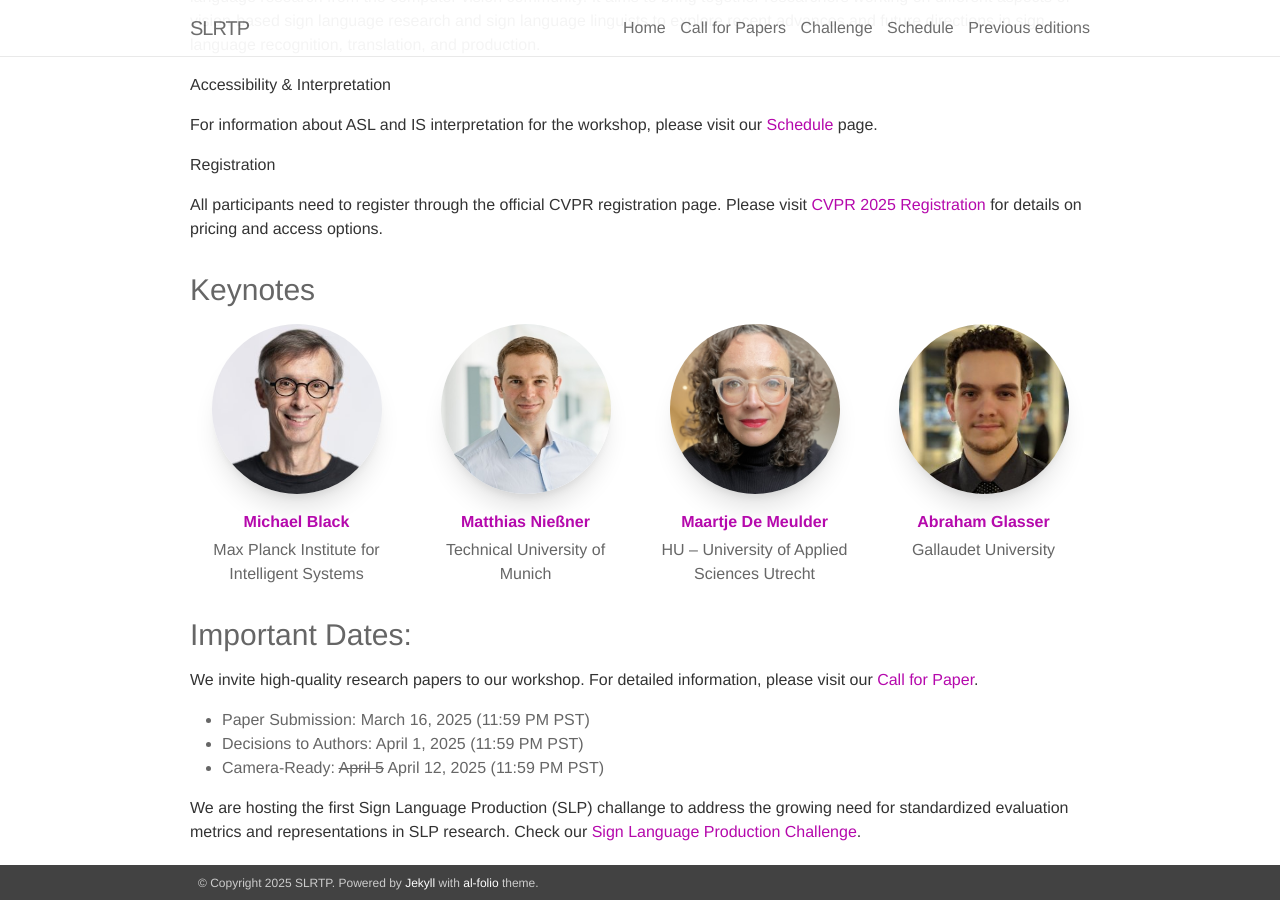
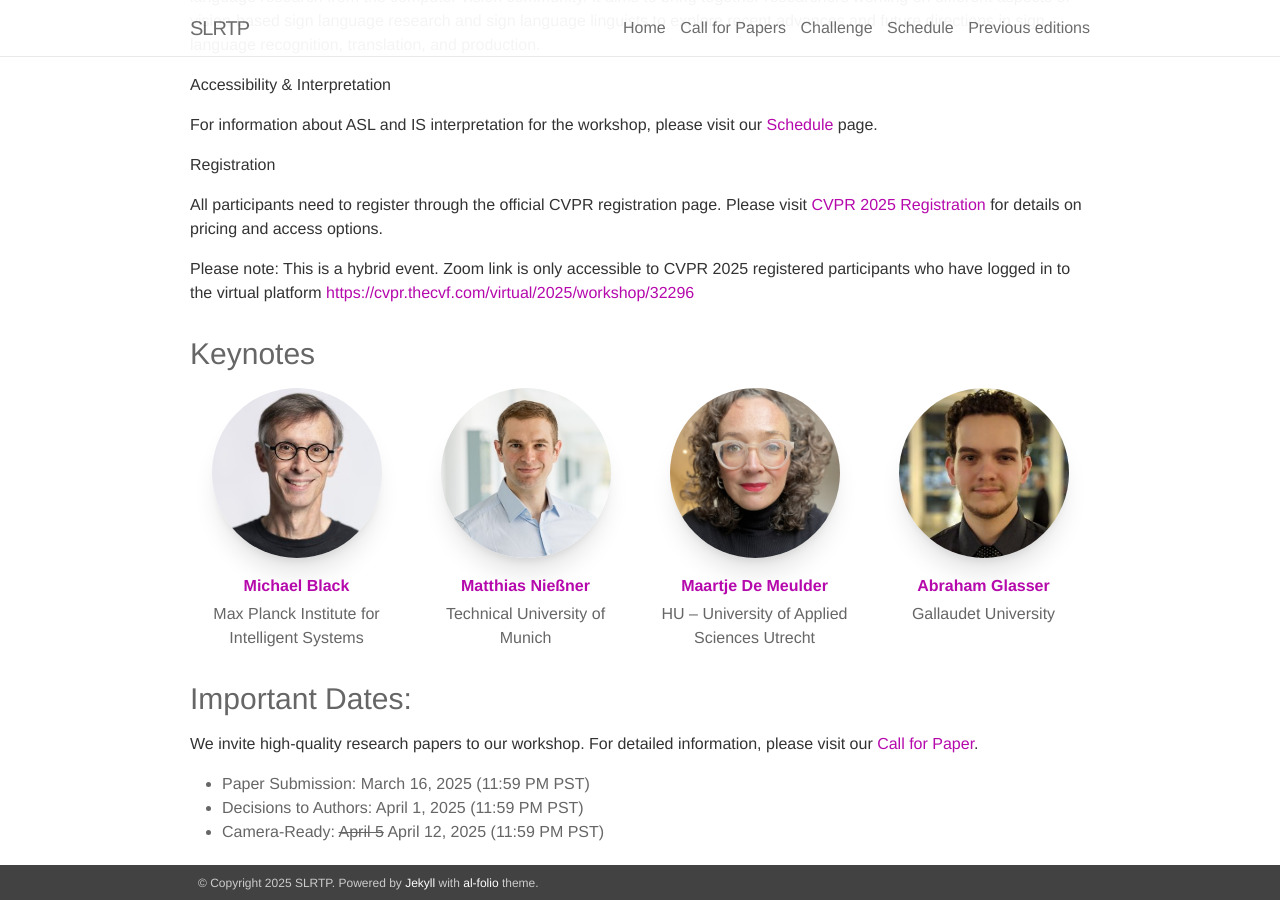
Before and after one commit to slrtpworkshop/slrtpworkshop.github.io, a Jekyll site: the page built from _pages/00_home.md, in a window 1280 px wide and 900 px high, scrolled down 599 px. Built offline with Jekyll 4.4.1, drawn with Linux system fonts in a browser that asks for light colours; nearby versions of some CDN libraries.

Commit message:
Update 00_home.md

```diff
--- a/_pages/00_home.md
+++ b/_pages/00_home.md
@@ -15,6 +15,8 @@ For information about ASL and IS interpretation for the workshop, please visit o
 **Registration**
 
 All participants need to register through the official CVPR registration page. Please visit [CVPR 2025 Registration](https://cvpr.thecvf.com/Conferences/2025/Pricing2) for details on pricing and access options.
+
+Please note: This is a hybrid event. Zoom link is only accessible to CVPR 2025 registered participants who have logged in to the virtual platform [https://cvpr.thecvf.com/virtual/2025/workshop/32296](https://cvpr.thecvf.com/virtual/2025/workshop/32296)
 
 ### Keynotes
 
```
